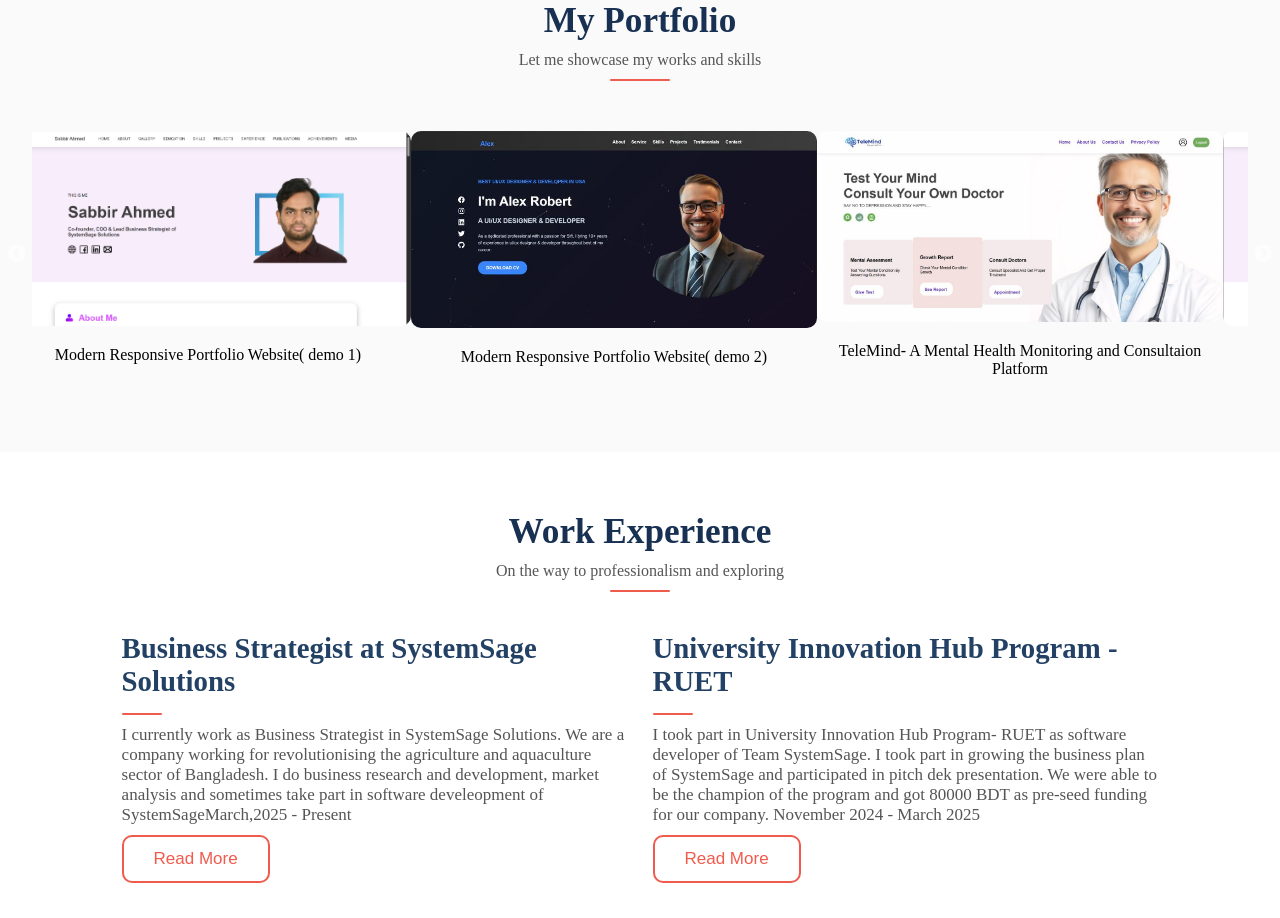
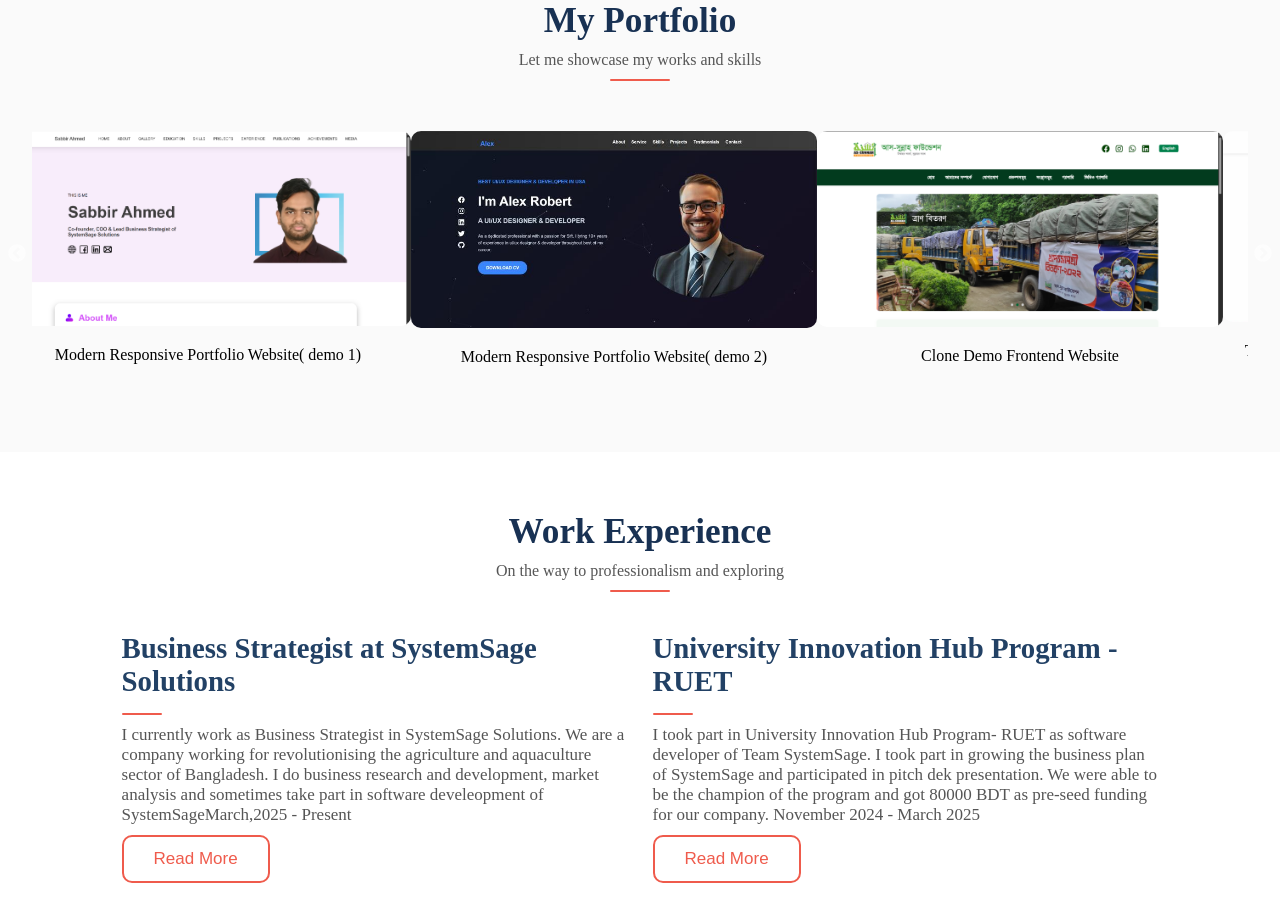
Before and after one commit to tanmoy-ete/MyWebsite, a React (Vite) app: page / in a window 1280 px wide. Shown: the part 2120-3038 px from the top of the page. Built offline with nearby package versions, Linux system fonts and the light colour scheme.

Commit message:
new portfolio4

```diff
--- a/src/sections/Portfolio.jsx
+++ b/src/sections/Portfolio.jsx
@@ -18,7 +18,11 @@ const portfolioItems = [
     img: 'portfolio3.jpeg',
     link: 'https://poetic-conkies-4835e0.netlify.app/',
   },
-
+  {
+    title: "Clone Demo Frontend Website",
+    img: 'portfolio4.png',
+    link: 'https://ngofound.netlify.app/',
+  },
 ];
 
 export default function Portfolio() {
```
Also changed, not shown: public/portfolio4.png (added).
